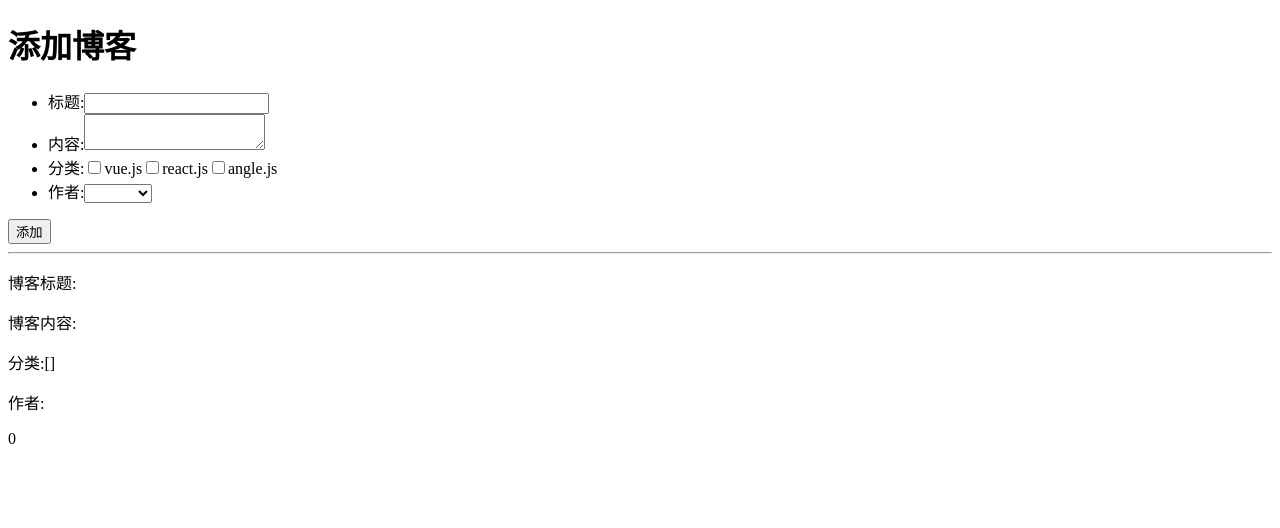
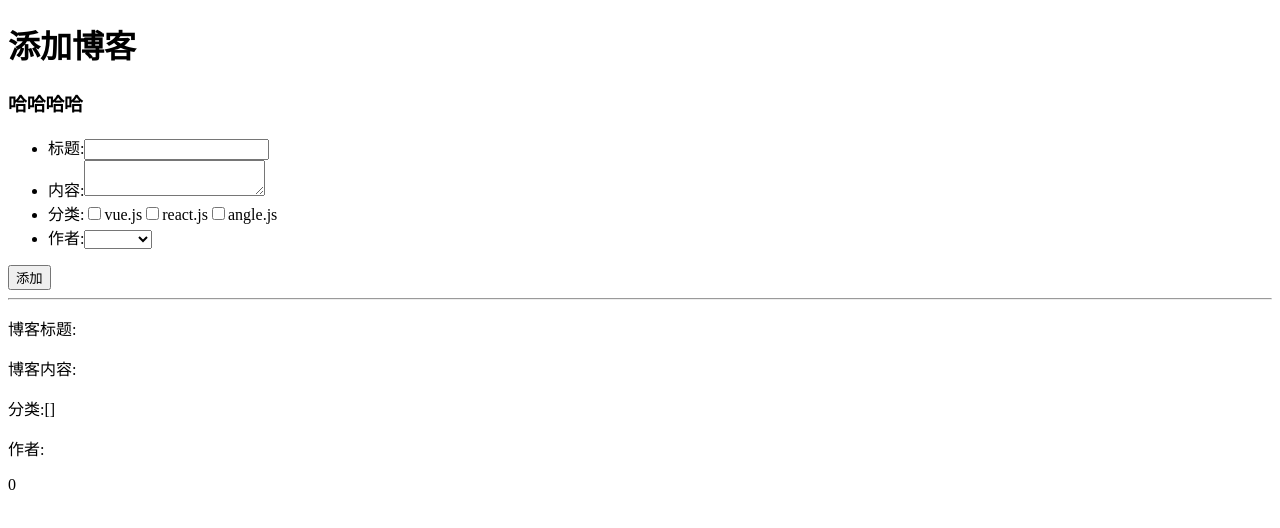
Before and after one commit to candyxiong/vueTest, a Vue app: page / in a window 1280 px wide. Shown: the top 528 px of the page. Built offline with nearby package versions, Linux system fonts and the light colour scheme.

Commit message:
测试修改

```diff
--- a/src/components/AddBlog.vue
+++ b/src/components/AddBlog.vue
@@ -1,6 +1,7 @@
 <template>
   <div class="hello">
     <h1>{{ msg }}</h1>
+    <h3>哈哈哈哈</h3>
     <form>
       <ul>
         <li>
--- a/src/components/HelloWorld.vue
+++ b/src/components/HelloWorld.vue
@@ -1,7 +1,6 @@
 <template>
   <div class="hello">
     <h1>{{ msg }}</h1>
-
   </div>
 </template>
 
```
